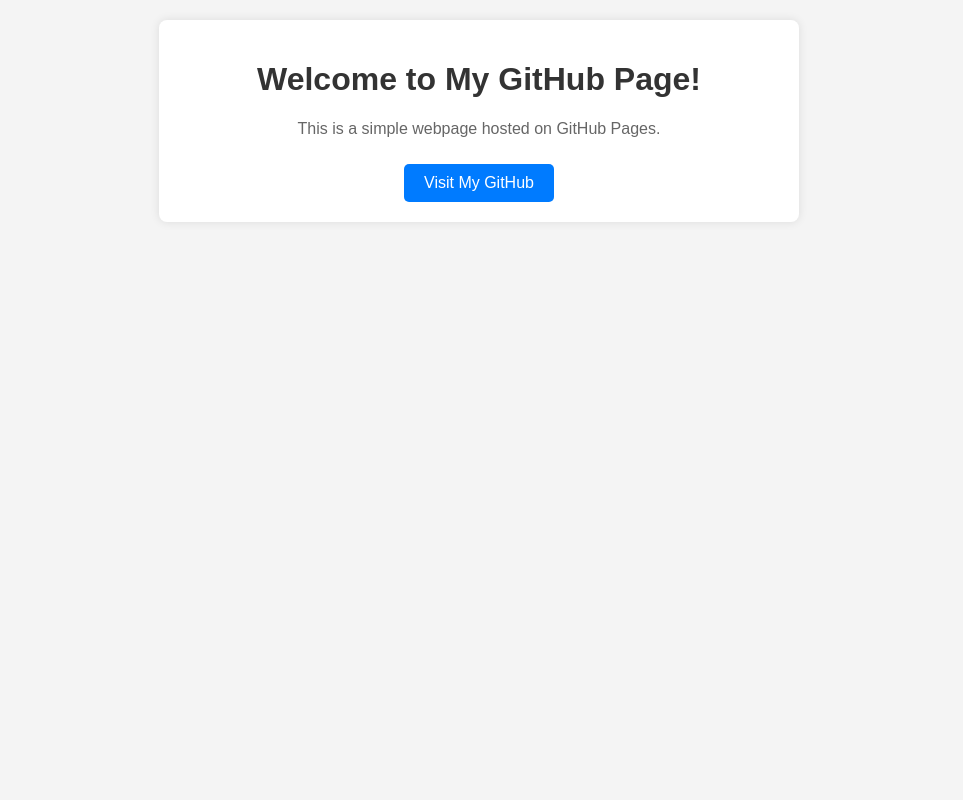
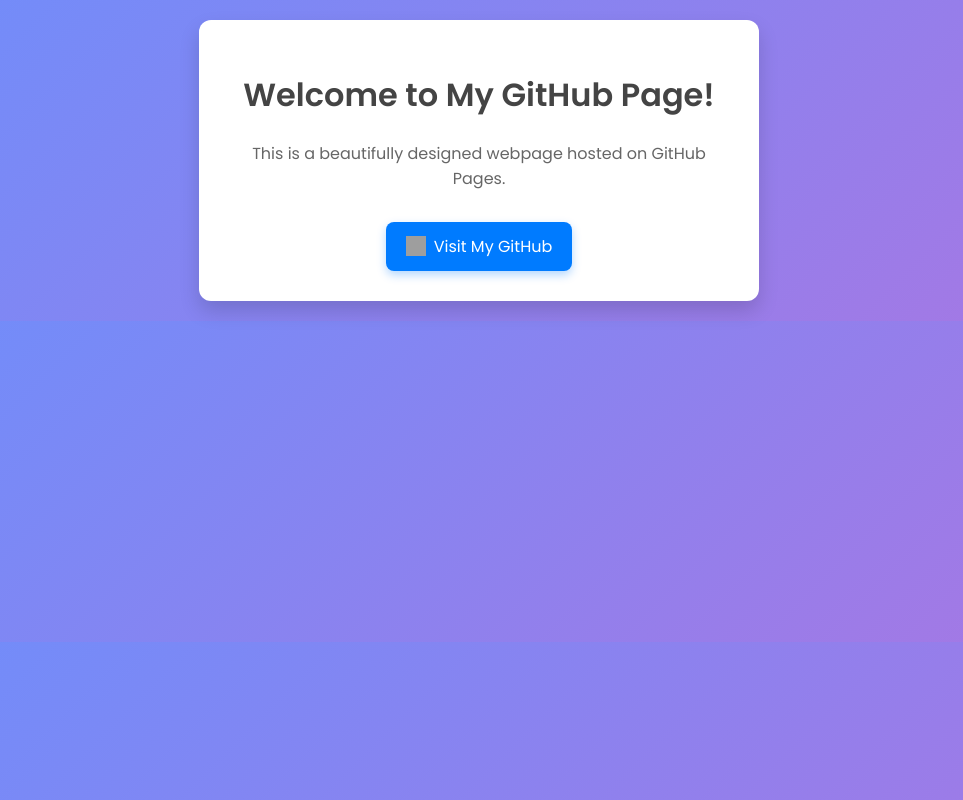
Before and after one commit to LuminaSJ/my-blog, a plain HTML site: page index.html in a window 1280 px wide. Shown: the whole page, without its empty margins (161-1124 px from the left). Drawn offline with Linux system fonts and the light colour scheme; grey boxes are pictures that could not be loaded.

Commit message:
Update index.html

```diff
--- a/index.html
+++ b/index.html
@@ -4,47 +4,78 @@
     <meta charset="UTF-8">
     <meta name="viewport" content="width=device-width, initial-scale=1.0">
     <title>My GitHub Page</title>
+    <link href="https://fonts.googleapis.com/css2?family=Poppins:wght@300;400;600&display=swap" rel="stylesheet">
     <style>
         body {
-            font-family: Arial, sans-serif;
+            font-family: 'Poppins', sans-serif;
             text-align: center;
-            background-color: #f4f4f4;
+            background: linear-gradient(135deg, #6e8efb, #a777e3);
             margin: 0;
             padding: 20px;
+            color: #333;
         }
         .container {
             background: white;
-            padding: 20px;
-            max-width: 600px;
+            padding: 30px;
+            max-width: 500px;
             margin: auto;
-            box-shadow: 0 0 10px rgba(0, 0, 0, 0.1);
-            border-radius: 8px;
+            box-shadow: 0 10px 20px rgba(0, 0, 0, 0.15);
+            border-radius: 12px;
+            transition: transform 0.3s ease;
+        }
+        .container:hover {
+            transform: scale(1.02);
         }
         h1 {
-            color: #333;
+            color: #444;
+            font-weight: 600;
         }
         p {
             color: #666;
+            font-size: 16px;
         }
         .btn {
-            display: inline-block;
-            margin-top: 10px;
-            padding: 10px 20px;
+            display: inline-flex;
+            align-items: center;
+            gap: 8px;
+            margin-top: 15px;
+            padding: 12px 20px;
             background: #007bff;
             color: white;
             text-decoration: none;
-            border-radius: 5px;
+            border-radius: 8px;
+            font-size: 16px;
+            font-weight: 500;
+            transition: background 0.3s ease, transform 0.2s ease;
+            box-shadow: 0 4px 10px rgba(0, 123, 255, 0.3);
         }
         .btn:hover {
             background: #0056b3;
+            transform: translateY(-2px);
+        }
+        .btn img {
+            width: 20px;
+            height: 20px;
+        }
+        @media (max-width: 480px) {
+            .container {
+                padding: 20px;
+                width: 90%;
+            }
+            .btn {
+                font-size: 14px;
+                padding: 10px 16px;
+            }
         }
     </style>
 </head>
 <body>
     <div class="container">
         <h1>Welcome to My GitHub Page!</h1>
-        <p>This is a simple webpage hosted on GitHub Pages.</p>
-        <a href="https://github.com/LuminaSJ" class="btn" target="_blank">Visit My GitHub</a>
+        <p>This is a beautifully designed webpage hosted on GitHub Pages.</p>
+        <a href="https://github.com/LuminaSJ" class="btn" target="_blank">
+            <img src="https://github.githubassets.com/images/modules/logos_page/GitHub-Mark.png" alt="GitHub Logo"> Visit My GitHub
+        </a>
     </div>
 </body>
 </html>
```
